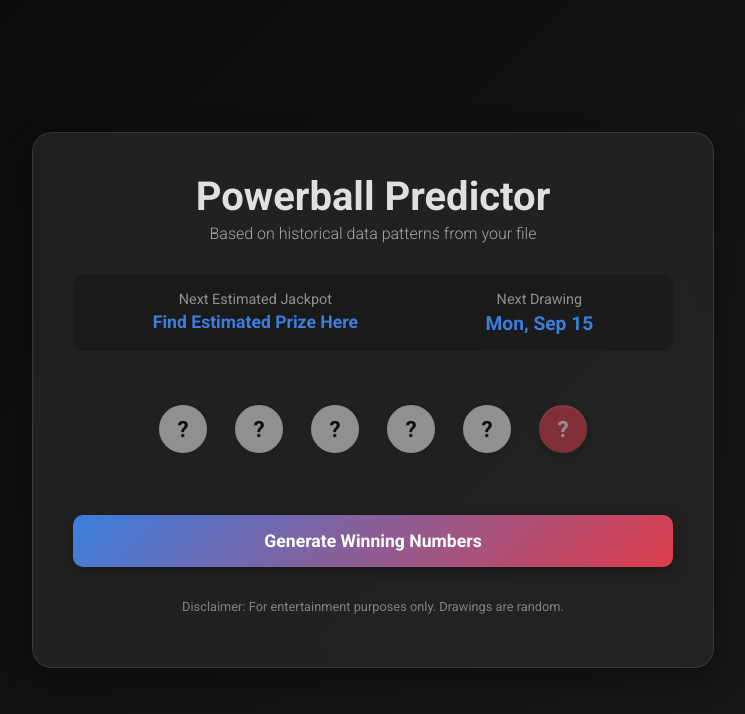
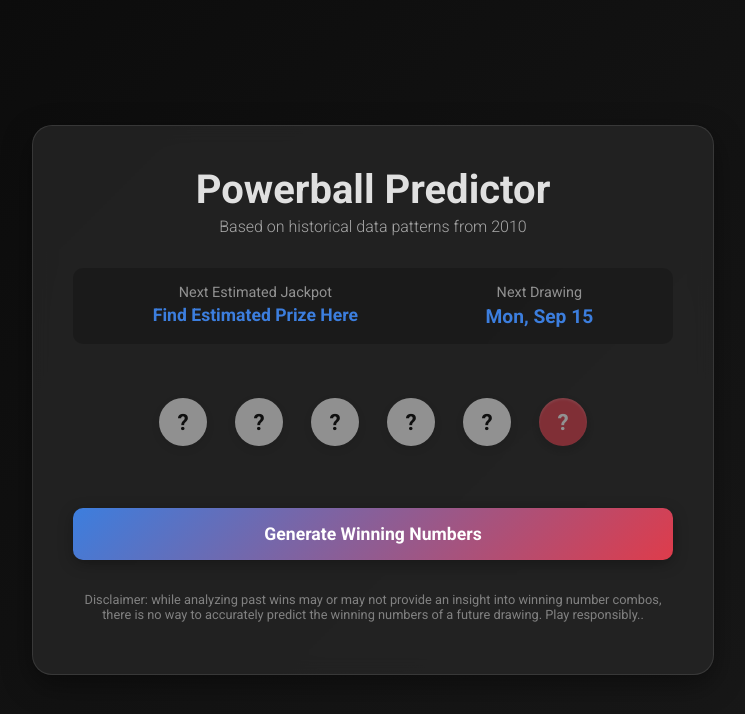
Before and after one commit to joshstafki/Power-Ball-Generator, a plain HTML site: page index.html in a window 1280 px wide. Shown: the whole page, without its empty margins (267-1012 px from the left). Drawn offline with nearby package versions, Linux system fonts and the light colour scheme.

Commit message:
Update index.html

```diff
--- a/index.html
+++ b/index.html
@@ -16,7 +16,7 @@
     <main class="predictor-container">
         <header>
             <h1>Powerball Predictor</h1>
-            <p class="subtitle">Based on historical data patterns from your file</p>
+            <p class="subtitle">Based on historical data patterns from 2010</p>
         </header>
 
         <section class="drawing-info">
@@ -45,7 +45,7 @@
         <button id="export-btn" class="hidden">Save Numbers as Image</button>
 
         <footer>
-            <p>Disclaimer: For entertainment purposes only. Drawings are random.</p>
+            <p>Disclaimer: while analyzing past wins may or may not provide an insight into winning number combos, there is no way to accurately predict the winning numbers of a future drawing. Play responsibly..</p>
         </footer>
     </main>
 
```
